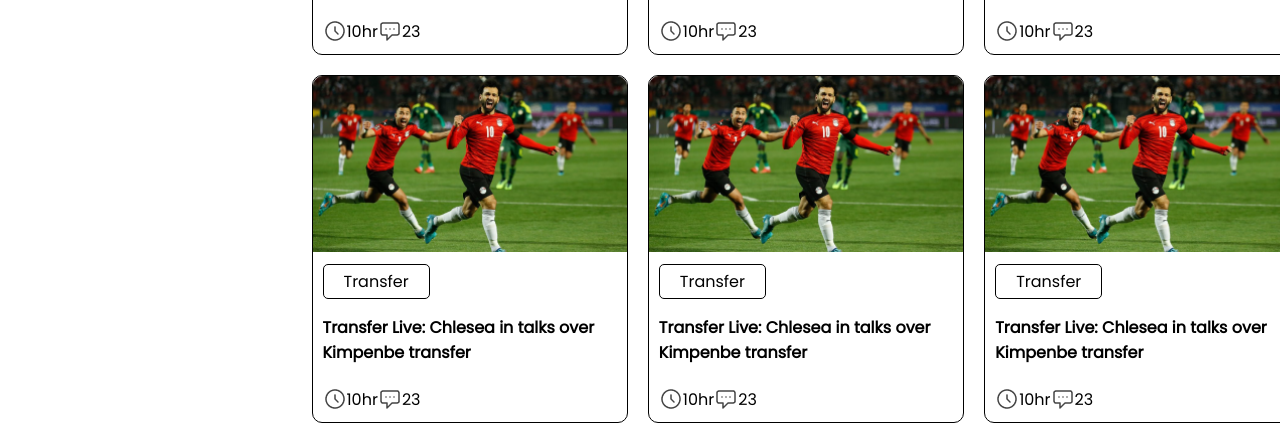
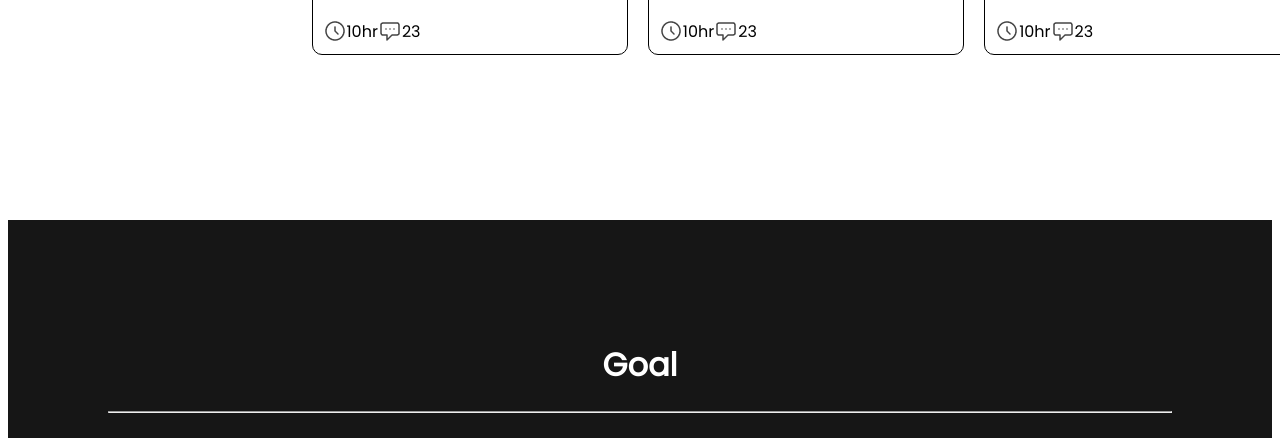
Before and after one commit to 281096alif/world-cup, a plain HTML site: page index.html in a window 1280 px wide. Shown: the part 1485-1923 px from the top of the page. Drawn offline with Linux system fonts and the light colour scheme.

Commit message:
seven commit

```diff
--- a/index.html
+++ b/index.html
@@ -152,57 +152,6 @@
                                 </div>
                             </div>
                         </article>
-                        <article class="blog">
-                            <div class="blog-image">
-                                <img src="images/Blog Image.png" alt="">
-                            </div>
-                            <div class="blog-text">
-                                <a href="images/">Transfer</a>
-                                <h1>
-                                    Transfer Live: Chlesea in talks over Kimpenbe transfer
-                                </h1>
-                                <div class="bottom-text">
-                                    <img src="images/Time Icon.png" alt="">
-                                    10hr
-                                    <img src="images/Chat Icon.png" alt="">
-                                    23
-                                </div>
-                            </div>
-                        </article>
-                        <article class="blog">
-                            <div class="blog-image">
-                                <img src="images/Blog Image.png" alt="">
-                            </div>
-                            <div class="blog-text">
-                                <a href="images/">Transfer</a>
-                                <h1>
-                                    Transfer Live: Chlesea in talks over Kimpenbe transfer
-                                </h1>
-                                <div class="bottom-text">
-                                    <img src="images/Time Icon.png" alt="">
-                                    10hr
-                                    <img src="images/Chat Icon.png" alt="">
-                                    23
-                                </div>
-                            </div>
-                        </article>
-                        <article class="blog">
-                            <div class="blog-image">
-                                <img src="images/Blog Image.png" alt="">
-                            </div>
-                            <div class="blog-text">
-                                <a href="images/">Transfer</a>
-                                <h1>
-                                    Transfer Live: Chlesea in talks over Kimpenbe transfer
-                                </h1>
-                                <div class="bottom-text">
-                                    <img src="images/Time Icon.png" alt="">
-                                    10hr
-                                    <img src="images/Chat Icon.png" alt="">
-                                    23
-                                </div>
-                            </div>
-                        </article>
 
                     </div>
                 </main>
@@ -233,7 +182,6 @@
 
         <div class="social-link">
             <a href=""><i class="fa-brands fa-facebook fa-3x"></i></a>
-            <a href=""><i class="fa-brands fa-instagram fa-3x"></i></a>
             <a href=""><i class="fa-brands fa-twitter fa-3x"></i></a>
             <a href=""><i class="fa-brands fa-linkedin fa-3x"></i></a>
         </div>
--- a/styles/style.css
+++ b/styles/style.css
@@ -188,8 +188,34 @@ footer a{
     padding: 20px 30px ;
     display: flex;
     justify-content: space-around;
-    flex-wrap: wrap;
+    flex-wrap: no-wrap;
 }
 .social-link{
-    scale: 2em;
+
 }
+
+
+
+
+/* media Quaries */
+
+/* tablet */
+@media only screen and (min-width:689px) and (max-width:992px) {
+    .container{
+        width: 100%;
+    }
+    .blogs{
+        grid-template-columns: repeat(2, 1fr);
+    }
+
+}
+
+/* mobile/ */
+@media only screen and (max-width:688px) {
+    .container{
+        width: 100%;
+    }
+    .blogs{
+        grid-template-columns: repeat(1, 1fr);
+    }
+}
```
